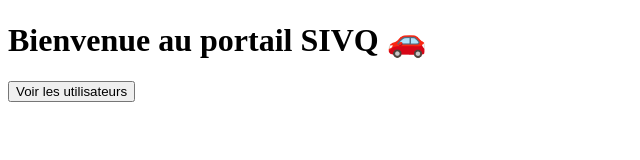
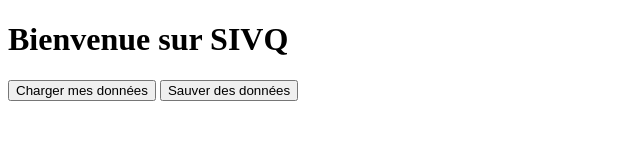
Before and after one commit to Felixcaron512/SIVQ, a website: page index.html in a window 1280 px wide. Shown: the whole page, without its empty margins (0-640 px from the left). Drawn offline with Linux system fonts and the light colour scheme.

Commit message:
Update index.html

```diff
--- a/index.html
+++ b/index.html
@@ -1,25 +1,33 @@
 <!DOCTYPE html>
-<html>
+<html lang="fr">
 <head>
-  <meta charset="UTF-8">
+  <meta charset="UTF-8" />
   <title>SIVQ - Portail</title>
+  <link rel="stylesheet" href="style.css" />
 </head>
 <body>
-  <h1>Bienvenue au portail SIVQ 🚗</h1>
-  <button onclick="chargerUtilisateurs()">Voir les utilisateurs</button>
-  <ul id="liste"></ul>
+  <h1>Bienvenue sur SIVQ</h1>
+
+  <button onclick="charger()">Charger mes données</button>
+  <button onclick="sauver()">Sauver des données</button>
+
+  <pre id="output"></pre>
 
   <script>
-    async function chargerUtilisateurs() {
-      const res = await fetch("/api/users");
+    async function charger() {
+      const res = await fetch("/api/data");
       const data = await res.json();
-      const ul = document.getElementById("liste");
-      ul.innerHTML = "";
-      data.forEach(u => {
-        const li = document.createElement("li");
-        li.textContent = `${u.name} - ${u.email}`;
-        ul.appendChild(li);
+      document.getElementById("output").innerText = JSON.stringify(data, null, 2);
+    }
+
+    async function sauver() {
+      const exemple = { user: "Jean", permis: "AB123456" };
+      await fetch("/api/data", {
+        method: "POST",
+        headers: { "Content-Type": "application/json" },
+        body: JSON.stringify(exemple)
       });
+      alert("Sauvegarde réussie !");
     }
   </script>
 </body>
```
